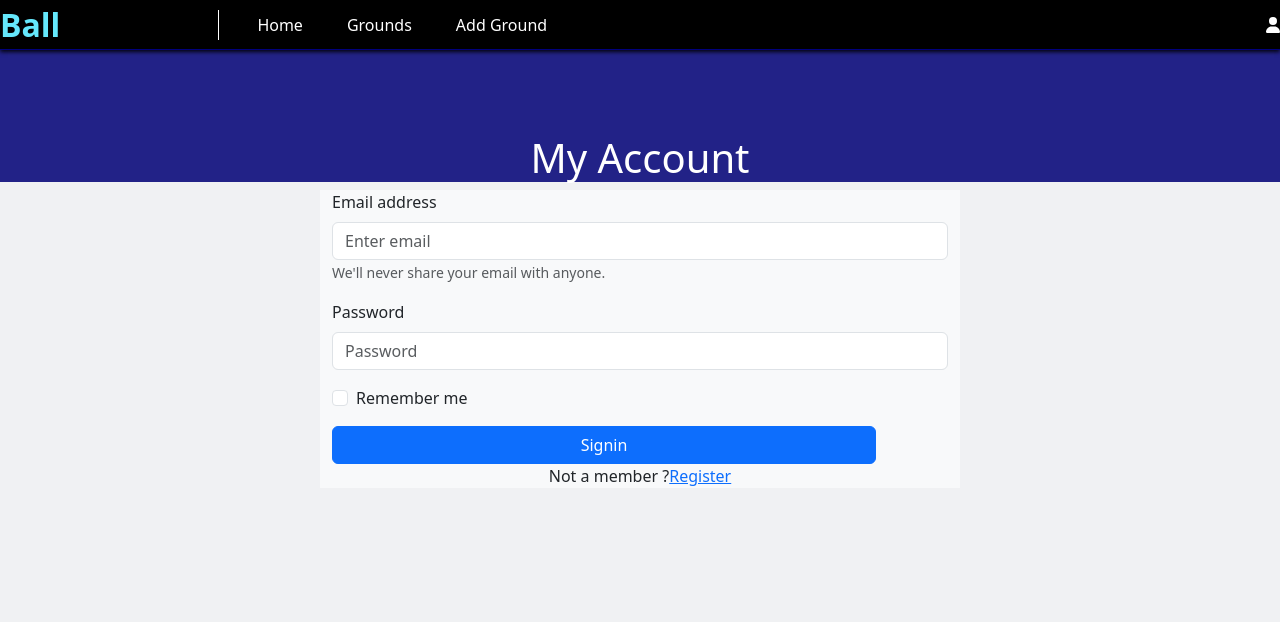
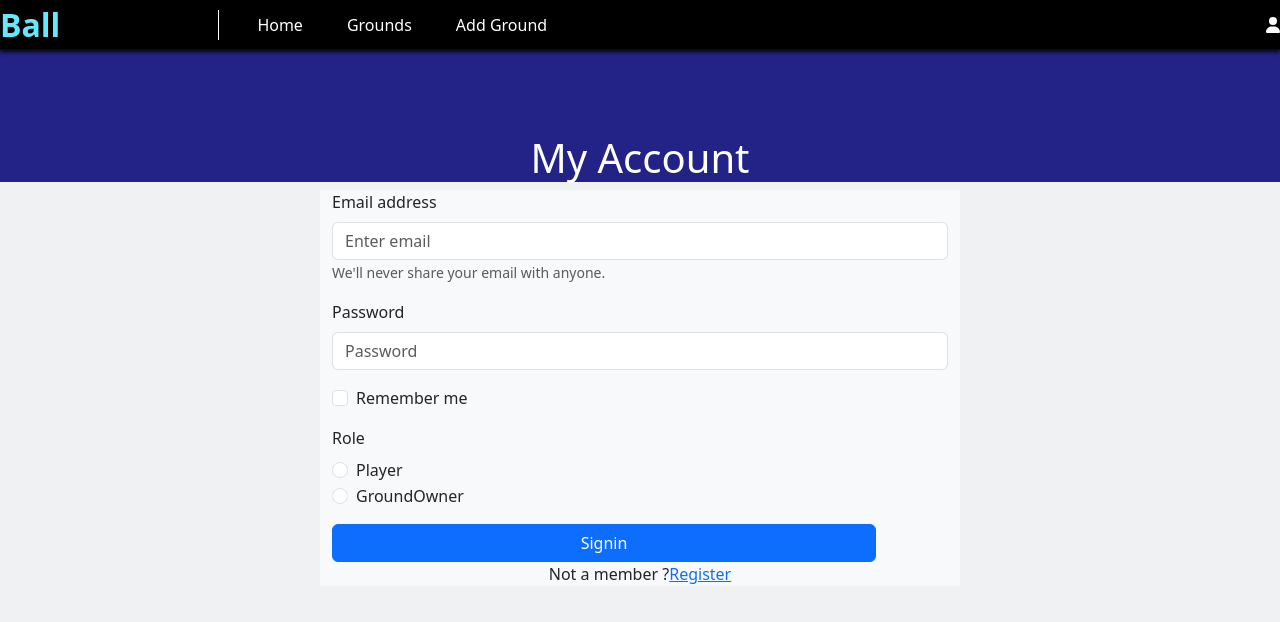
Before and after one commit to abisalisherkot/fswd-sem-proj, a React (Create React App) app in the folder ball-booking/: page /Signup in a window 1280 px wide. Shown: the top 622 px of the page. Built offline with nearby package versions, Linux system fonts and the light colour scheme.

Commit message:
Abis done Groundowner registration

```diff
--- a/ball-booking/src/components/Banner.js
+++ b/ball-booking/src/components/Banner.js
@@ -3,8 +3,8 @@ import '../styles/Banner.css'
 import 'bootstrap/dist/css/bootstrap.min.css';
 import { FontAwesomeIcon } from '@fortawesome/react-fontawesome';
 import { faBars, faUser,faMagnifyingGlass } from '@fortawesome/free-solid-svg-icons';
-import ControlledCarousel from './Carousel';
-import Newssection from './NewsSection';
+import ControlledCarousel from './carousel';
+import Newssection from './Newssection';
 import Footer from './Footer';
 import NavBar from './NavBar';
 export default function Banner() {
--- a/ball-booking/src/components/Login.js
+++ b/ball-booking/src/components/Login.js
@@ -10,10 +10,19 @@ import { useState } from 'react';
 export default function Login() {
   const [email,setemail]=useState("");
   const [passwords,setpassword]=useState("");
+  const [Role,setRole]=useState("")
   const navigate=useNavigate();
+  const groundOwnernavigation=useNavigate();
+  function navigatetoRegistration()
+  {
+    navigate("/Registration")
+  }
    function navigatetologin()
   {
-navigate("/Registration")
+navigate("/")
+  }
+  function navigatetoGrounds(){
+    navigate("/add-ground")
   }
 
 
@@ -23,6 +32,7 @@ navigate("/Registration")
   async function sendData() {
     const name = email; // Example variable
     const password = passwords;
+    if(Role==='player'){
     const url=`https://localhost:7191/api/Values/${name},${password}`
     const response = await fetch(url, {
       method: 'GET',
@@ -46,6 +56,32 @@ navigate("/Registration")
     }
     else {
       console.error('Request failed with status:', response.status);}
+    }
+    else{
+      const url=`https://localhost:7221/api/Values/${name},${password}`
+    const response = await fetch(url, {
+      method: 'GET',
+      headers: {
+        'Content-Type': 'application/json'
+      },
+
+    });
+    if(response.ok){
+      const data =await response.text();
+      if(data==="ok")
+      {
+        navigatetoGrounds()
+        alert("Aunthenticated")
+      }
+     else{
+      alert("Please Register yourself first")
+     }
+
+
+    }
+    else {
+      console.error('Request failed with status:', response.status);}
+    }
 
   }
 
@@ -83,12 +119,33 @@ setemail(e.target.value)
       <Form.Group className="mb-3" controlId="formBasicCheckbox">
         <Form.Check type="checkbox" label="Remember me" />
       </Form.Group>
+      <Form.Group className="mb-3" controlId="formBasicRadio">
+      <Form.Label>Role</Form.Label>
+      <div>
+        <Form.Check
+          type="radio"
+          label="Player"
+          name="designation"
+          id="Player"
+          value="Player"
+          onChange={(e) => { setRole(e.target.value) }}
+        />
+        <Form.Check
+          type="radio"
+          label="GroundOwner"
+          name="designation"
+          id="GroundOwner"
+          value="GroundOwner"
+          onChange={(e) => { setRole(e.target.value) }}
+        />
+      </div>
+    </Form.Group>
       <Button variant="primary" type="submit" onClick={ sendData } style={{width:"34pc"}}>
         Signin
       </Button>
       <div className='text-center'>
       <p>Not a member ?
-      <a href='#!' onClick={navigatetologin}>Register</a>
+      <a href='#!' onClick={navigatetoRegistration}>Register</a>
       </p>
 
       </div>
--- a/ball-booking/src/components/NavBar.js
+++ b/ball-booking/src/components/NavBar.js
@@ -12,7 +12,7 @@ export default function NavBar() {
 
   const navigateToContacts = () => {
     // 👇️ navigate to /contacts
-    navigate('/Login');
+    navigate('/Signup');
   };
   return (
 
--- a/ball-booking/src/components/Registration.js
+++ b/ball-booking/src/components/Registration.js
@@ -8,6 +8,7 @@ export default function Registration() {
     const [lname,setlname]=useState("")
     const [email,setemail]=useState("")
     const [password,setpassword]=useState("")
+    const [Role,setRole]=useState("")
     function setFname(name){
       setFname(name)
     }
@@ -24,6 +25,9 @@ export default function Registration() {
         password: password
       };
     async function  Registere(){
+      console.log(Role);
+      console.log(password)
+      if(Role==='Player'){
 const response=fetch('https://localhost:7191/api/Values',{
     method:'POST',
     headers:{
@@ -32,6 +36,18 @@ const response=fetch('https://localhost:7191/api/Values',{
     body:JSON.stringify(user)
 
 })
+
+      }
+      else{
+        const response=fetch('https://localhost:7221/api/Values',{
+          method:'POST',
+          headers:{
+              'Content-type':'application/json'
+          },
+          body:JSON.stringify(user)
+
+      })
+      }
     }
   return (
     <><NavBar/>
@@ -56,6 +72,28 @@ const response=fetch('https://localhost:7191/api/Values',{
       <Form.Label>Password</Form.Label>
       <Form.Control type="password" placeholder="Password" onChange={(e)=>{setpassword(e.target.value)}} />
     </Form.Group>
+    <Form.Group className="mb-3" controlId="formBasicRadio">
+    <Form.Label>Role</Form.Label>
+    <div>
+      <Form.Check
+        type="radio"
+        label="Player"
+        name="designation"
+        id="Player"
+        value="Player"
+        onChange={(e) => { setRole(e.target.value) }}
+      />
+      <Form.Check
+        type="radio"
+        label="GroundOwner"
+        name="designation"
+        id="GroundOwner"
+        value="GroundOwner"
+        onChange={(e) => { setRole(e.target.value) }}
+      />
+    </div>
+  </Form.Group>
+
     <Form.Group className="mb-3" controlId="formBasicCheckbox">
       <Form.Check type="checkbox" label="Remember me" />
     </Form.Group>
--- a/ball-booking/src/pages/Home.js
+++ b/ball-booking/src/pages/Home.js
@@ -1,8 +1,8 @@
 import React from 'react'
 import NavBar from '../components/NavBar'
 import Banner from '../components/Banner'
-import ControlledCarousel from '../components/Carousel'
-import NewsSection from '../components/NewsSection'
+import ControlledCarousel from '../components/carousel'
+import NewsSection from '../components/Newssection'
 import Footer from '../components/Footer'
 
 export default function Home() {
```
